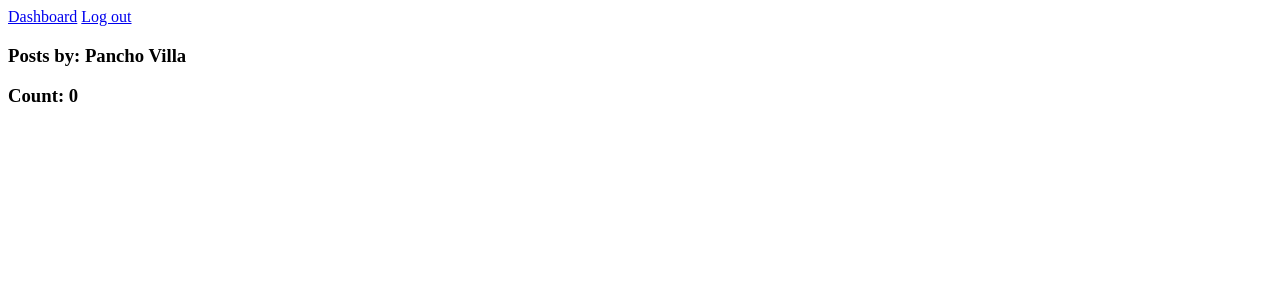
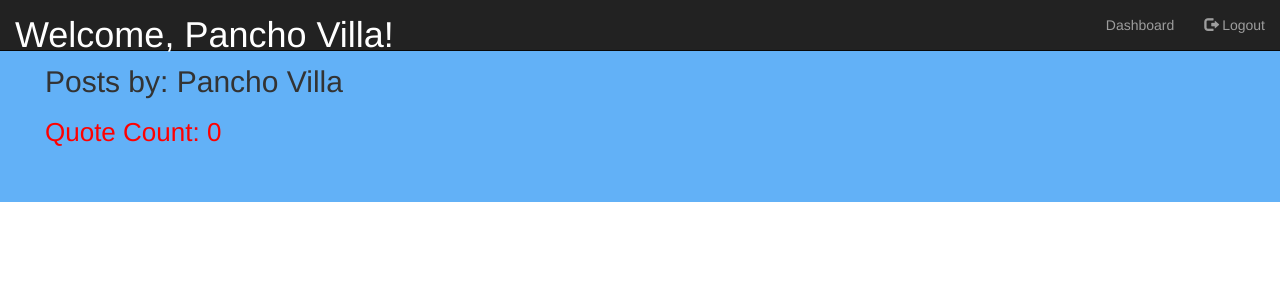
Before and after one commit to danielyguerrero/Quotes, a Django app: page /quotes/showuser/1 in a window 1280 px wide. Shown: the top 300 px of the page. Run offline with Django 3.2, Linux system fonts and the light colour scheme; data comes from the database, SQL or seed files in the repository; both versions use the stored data as it was after the commit; some libraries are stand-ins or nearby versions.

Commit message:
style added

```diff
--- /dev/null
+++ b/apps/quotes/static/quotes/css/user.css
@@ -0,0 +1,24 @@
+h1 {
+	margin: 0px;
+}
+h3{
+	color: red;
+	font-size: 26px;
+}
+h4{
+	font-size: 23px;
+	margin-left: 139px;
+}
+h5{
+	font-size: 20px;
+	font-style: italic;
+}
+.wrapper{
+	background-color: #62b1f7;
+	padding: 45px;
+
+}
+.centerdiv{
+	height:auto;
+	width: 400px;
+}
--- a/apps/quotes/templates/quotes/index.html
+++ b/apps/quotes/templates/quotes/index.html
@@ -35,7 +35,7 @@
 <!--                                            QUOTABLE QUOTES                                      -->
 <!--=================================================================================================-->
         <div class="topdiv">
-            <h3>Quotable Quotes</h3>
+            <h3 id="quoteh3">Quotable Quotes</h3>
 
             <!-- FOR EVERY QUOTE IN QUOTES -->
             {% for quote in quotes %}
@@ -78,6 +78,7 @@
                 <button type="submit">Remove from Favorites</button>
             </form>
         {% endfor %}
+        </div>
 <!--=================================================================================================-->
 <!--                                 CONTRIBUTE A QUOTE                                              -->
 <!--=================================================================================================-->
@@ -101,7 +102,6 @@
                     {% endif %}
                 </div>
             </div>
-        </div>
     </div>
     </div>
 </body>
--- a/apps/quotes/templates/quotes/user.html
+++ b/apps/quotes/templates/quotes/user.html
@@ -3,17 +3,45 @@
 
 <head>
 	<title>Show User</title>
+	{% load staticfiles %}
+     <!-- Bootstrap -->
+          <!-- Latest compiled and minified CSS -->
+    <link rel="stylesheet" href="https://maxcdn.bootstrapcdn.com/bootstrap/3.3.7/css/bootstrap.min.css">
+
+    <!-- jQuery library -->
+    <script src="https://ajax.googleapis.com/ajax/libs/jquery/3.3.1/jquery.min.js"></script>
+
+    <!-- Latest compiled JavaScript -->
+    <script src="https://maxcdn.bootstrapcdn.com/bootstrap/3.3.7/js/bootstrap.min.js"></script>
+    <!-- CSS Link -->
+    <link rel="stylesheet" href="{% static 'quotes/css/user.css' %}" charset="utf-8"  />
+
 </head>
 
 <body>
-	<a href="{% url 'dashboard' %}">Dashboard</a>
-	<a href="{% url 'logout' %}">Log out</a>
+    <div class="wrapper">
+<!-- ===================    NAVBAR    ===================-->
+         <nav class="navbar navbar-inverse navbar-fixed-top">
+            <div class="container-fluid">
+                <div class="navbar-header">
+                    <a class="navbar-brand"><h1>Welcome, {{ user.name }}!</h1></a>
+                </div>
+                <ul class="nav navbar-nav navbar-right">
+                	<li><a href="{% url 'dashboard' %}"><span class="glyphicon"></span> Dashboard </a></li>
+                    <li><a href="{% url 'logout' %}"><span class="glyphicon glyphicon-log-out"></span> Logout </a></li>
+                </ul>
+            </div>
+        </nav>
+<!-- ======================================================================================================== -->
+<!--                                         TOP DIV                                                          -->
+<!-- ======================================================================================================== -->
 
+			<div class="centerdiv">
 	<!-- GET THE USER PASSED BY THE PARAMETER (VIEWS.PY => SHOW_USER METHOD) // THE KEY WORD IN THE CONTEXT DICTIONARY -->
-	<h3>Posts by: {{ user.name }}</h3>
+			<h2>Posts by: {{ user.name }}</h3>
 
 	<!-- GET THE COUNT PASSED BY THE PARAMETER (VIEWS.PY => SHOW_USER METHOD) // THE KEY WORD IN THE CONTEXT DICTIONARY -->
-<h3>Count: {{count}}</h3>
+			<h3>Quote Count: {{count}}</h3>
 
 <!-- ======================================================================================================== -->
 <!--                                         QUOTES   FOR LOOP                                                -->
@@ -21,9 +49,11 @@
 <!-- THE QUOTE PASSED THROUGH THE PARAMETER (VIEWS.PY => SHOW_USER METHOD) IS BEING USED HERE FOR THE LOOP THE KEY WORD IN THE CONTEXT DICTIONARY -->
 			{% for quote in quotes %}
 				<hr>
-	<p>{{quote.quoted_by}}</p>
-	<p>{{quote.message}}</p>
+				<h5>{{quote.message}}</h5>
+				<h4> — {{quote.quoted_by}}</h4>
 			{% endfor %}
+		</div>
+	</div>
 
 </body>
 
```
Also changed, not shown: apps/quotes/static/quotes/css/index.css (+14 -12 lines), db.sqlite3. Lines whose indentation alone changed are shown as unchanged.
